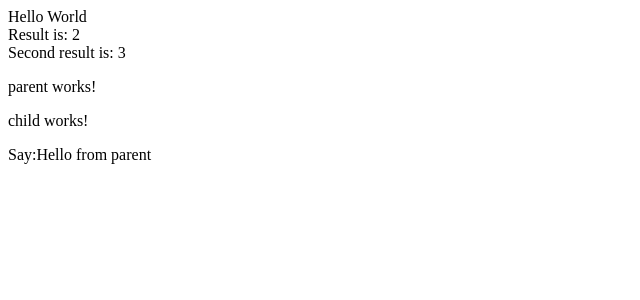
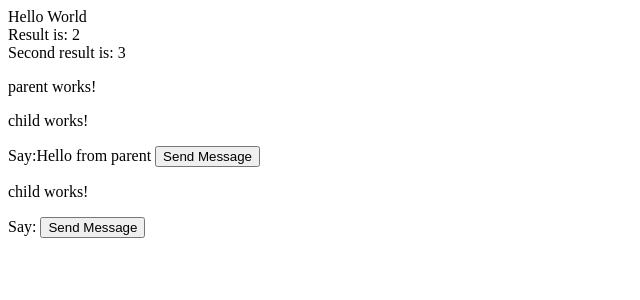
Before and after one commit to Utuze27/Angular-tutorial, an Angular app: page / in a window 1280 px wide. Shown: the top 300 px of the page, without its empty margins (0-640 px from the left). Built offline with nearby package versions, Linux system fonts and the light colour scheme.

Commit message:
Component communication: Binding (@Input & @Output)

```diff
--- a/src/app/child/child.component.html
+++ b/src/app/child/child.component.html
@@ -1,3 +1,6 @@
 <p>child works!</p>
 
 Say:{{childMessage}}
+
+<!--Creo un bottone e richiamo il metodo per mandare un messaggio (comp. child)-->
+<button (click)="sendMessage()">Send Message</button>
--- a/src/app/child/child.component.ts
+++ b/src/app/child/child.component.ts
@@ -1,4 +1,4 @@
-import { Component, OnInit, Input } from '@angular/core';
+import { Component, OnInit, Input, Output, EventEmitter } from '@angular/core';
 
 @Component({
   selector: 'app-child',
@@ -6,10 +6,18 @@ import { Component, OnInit, Input } from '@angular/core';
   styleUrls: ['./child.component.css']
 })
 export class ChildComponent implements OnInit {
-  @Input() childMessage: string | undefined;
+  @Input()
+  childMessage!: string;
 
-
+  // Per trasferire dati dal figlio al padre avrò bisogno del decorator @Output
+  // Per creare eventi, importo il EventEmitter e lo inizializzo nella classe component figlia
+  @Output()
+  messageEvent = new EventEmitter<string>();
   ngOnInit(): void {
   }
-
+  // Creo un metodo per mandare un messaggio dal child
+  sendMessage()
+  {
+   this.messageEvent.emit('Hello from child');
+  }
 }
--- a/src/app/parent/parent.component.html
+++ b/src/app/parent/parent.component.html
@@ -1,3 +1,5 @@
 <p>parent works!</p>
 <!--Caso di Binding tra due diverse components (padre e figlia) attraverso @Input-->
 <app-child [childMessage]="'Hello from parent'"></app-child>
+<!--Richiamo l'EventEmitter e gli passo il metodo del parent per ricevere dal child-->
+<app-child (messageEvent)="receiveMessage($messageEvent)"></app-child>
--- a/src/app/parent/parent.component.ts
+++ b/src/app/parent/parent.component.ts
@@ -12,4 +12,9 @@ export class ParentComponent implements OnInit {
   ngOnInit(): void {
   }
 
+  // Metodo per ricevere il messaggio dal child
+  receiveMessage(msg: any)
+  {
+    alert(msg)
+  }
 }
```
